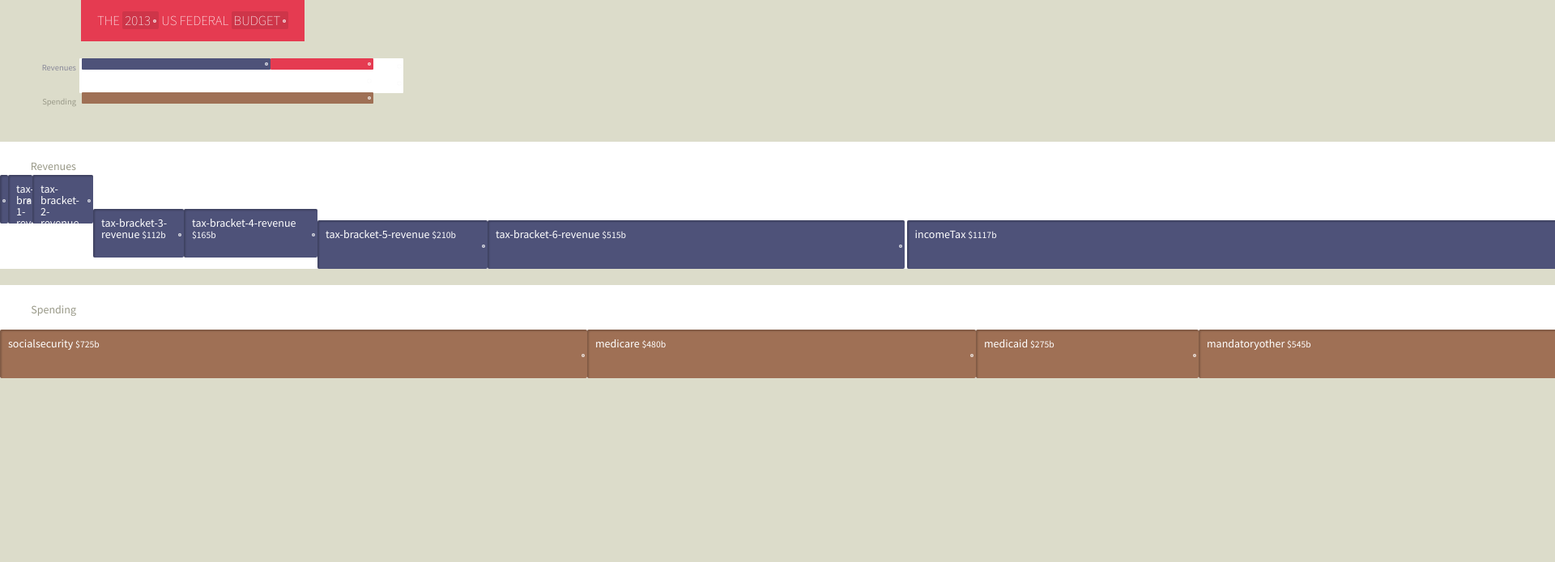
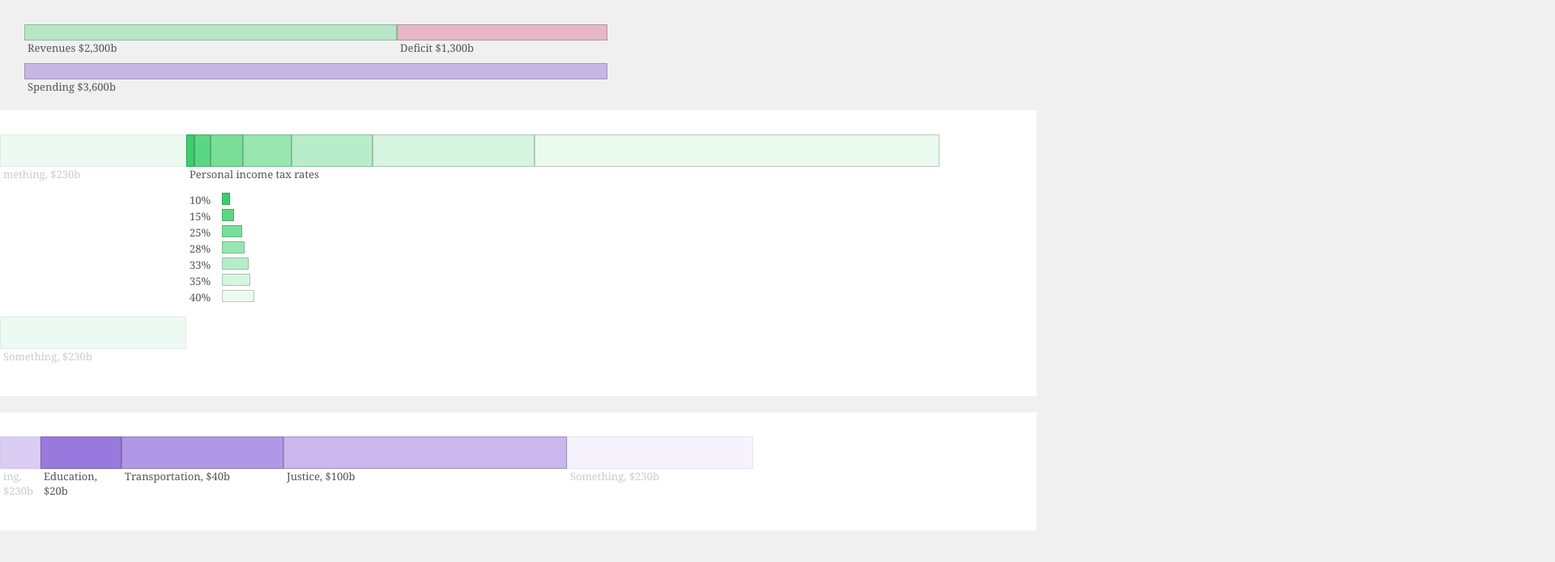
Before and after one commit to asolove/scrubbing-budget, a plain HTML site: page index.html in a window 1280 px wide. Shown: the top 694 px of the page at 81% size, 1920 px wide, since content can reach past the window. Drawn offline with Linux system fonts and the light colour scheme.

Commit message:
Static mockup.

```diff
--- a/index.html
+++ b/index.html
@@ -3,45 +3,126 @@
 <head>
 <title>The US Federal Budget</title>
 <link href="styles.css" rel="stylesheet"></link>
-<link href='http://fonts.googleapis.com/css?family=Source+Sans+Pro:200,300,400,600,700,900' rel='stylesheet' type='text/css'>
 </head>
 <body>
-	<div class="wrap">
-	<header>
-		<h1>The <span class="control dropdown">2013</span> US Federal <span class="control dropdown">Budget</span></h1>
-	</header>
+<div id="wrap">
 
 	<div class="overview">
-		<div class="in">
-			<label>Revenues</label>
-			<div class="revenues" data-scale="overview" data-variable="revenues" data-format="bar"></div><div class="deficit" data-scale="overview" data-variable="deficit" data-format="bar"></div>
-			<div class="zoomed-shows"></div>
+		<div class="row">
+			<div class="revenues item">
+				<div class="bar"></div>
+				<label>Revenues $2,300b</label>
+			</div>
+			<div class="deficit item">
+				<div class="bar"></div>
+				<label>Deficit $1,300b</label>
+			</div>
 		</div>
-		<div class="out">
-			<label>Spending</label>
-			<div class="spending" data-scale="overview" data-variable="spending" data-format="bar"></div><div class="surplus" data-scale="overview" data-variable="surplus" data-format="bar"></div>
-			<div class="zoomed-shows"></div>
+		<div class="row">
+			<div class="spending item">
+				<div class="bar"></div>
+				<label>Spending $3,600b</label>
+			</div>
 		</div>
 	</div>
 
-	<div class="zoomed">
-		<div class="in">
-			<label>Revenues</label>
-			<div class="revenues" data-scale="zoomed" data-variable="tax-bracket-0-revenue" data-format="bar"></div><div class="revenues" data-scale="zoomed" data-variable="tax-bracket-1-revenue" data-format="bar"></div><div class="revenues" data-scale="zoomed" data-variable="tax-bracket-2-revenue" data-format="bar"></div><div class="revenues" data-scale="zoomed" data-variable="tax-bracket-3-revenue" data-format="bar"></div><div class="revenues" data-scale="zoomed" data-variable="tax-bracket-4-revenue" data-format="bar"></div><div class="revenues" data-scale="zoomed" data-variable="tax-bracket-5-revenue" data-format="bar"></div><div class="revenues" data-scale="zoomed" data-variable="tax-bracket-6-revenue" data-format="bar"></div>
-			<div class="revenues" data-scale="zoomed" data-variable="incomeTax" data-format="bar"></div>
-			<div class="revenues" data-scale="zoomed" data-variable="incomeTax" data-format="bar"></div><div class="revenues" data-scale="zoomed" data-variable="socialTax" data-format="bar"></div><div class="revenues" data-scale="zoomed" data-variable="corporateTax" data-format="bar"></div><div class="revenues" data-scale="zoomed" data-variable="otherTax" data-format="bar"></div><div class="deficit" data-scale="zoomed" data-variable="deficit" data-format="bar"></div>
+	<div class="zoomed revenues">
+		<div class="row">
+			<div class="item greyed" style="width:230px">
+				<div class="bar"></div>
+				<label>mething, $230b</label>
+			</div>
 
-		</div>
-	</div>
-	<div class="zoomed">
-		<div class="out">
-			<label>Spending</label>
-			<div class="spending" data-scale="zoomed" data-variable="socialsecurity" data-format="bar"></div><div class="spending" data-scale="zoomed" data-variable="medicare" data-format="bar"></div><div class="spending" data-scale="zoomed" data-variable="medicaid" data-format="bar"></div><div class="spending" data-scale="zoomed" data-variable="mandatoryother" data-format="bar"></div><div class="spending" data-scale="zoomed" data-variable="defense" data-format="bar"></div><div class="spending" data-scale="zoomed" data-variable="nondefense" data-format="bar"></div><div class="spending" data-scale="zoomed" data-variable="interest" data-format="bar"></div><div class="surplus" data-scale="zoomed" data-variable="surplus" data-format="bar"></div>
+			<div class="item personalTax">
+				<div class="item rate1" style="width:10px">
+					<div class="bar"></div>
+				</div>
+
+				<div class="item rate2" style="width:20px">
+					<div class="bar"></div>
+				</div>
+
+				<div class="item rate3" style="width:40px">
+					<div class="bar"></div>
+				</div>
+
+				<div class="item rate4" style="width:60px">
+					<div class="bar"></div>
+				</div>
+
+				<div class="item rate5" style="width:100px">
+					<div class="bar"></div>
+				</div>
+
+				<div class="item rate6" style="width:200px">
+					<div class="bar"></div>
+				</div>
+
+				<div class="item rate7" style="width:500px">
+					<div class="bar"></div>
+				</div>
+
+				<label>
+					<div class="tax-rates">
+
+						Personal income tax rates
+						<dl>
+							<dt>10%</dt>
+							<dd class="rate1" style="width:10px"><div class="bar"></div></dd>
+							<dt>15%</dt>
+							<dd class="rate2" style="width:15px"><div class="bar"></div></dd>
+							<dt>25%</dt>
+							<dd class="rate3" style="width:25px"><div class="bar"></div></dd>
+							<dt>28%</dt>
+							<dd class="rate4" style="width:28px"><div class="bar"></div></dd>
+							<dt>33%</dt>
+							<dd class="rate5" style="width:33px"><div class="bar"></div></dd>
+							<dt>35%</dt>
+							<dd class="rate6" style="width:35px"><div class="bar"></div></dd>
+							<dt>40%</dt>
+							<dd class="rate7" style="width:40px"><div class="bar"></div></dd>
+						</dl>
+					</div>
+				</label>
+			</div>
+
+			<div class="item greyed" style="width:230px">
+				<div class="bar"></div>
+				<label>Something, $230b</label>
+			</div>
 		</div>
 	</div>
 
-	<script src="lib/c.js"></script>
-	<script src="lib/underscore.js"></script>
-	<script src="calc.js"></script>
+
+	<div class="zoomed spending">
+		<div class="row">
+			<div class="item greyed" style="width:50px">
+				<div class="bar"></div>
+				<label>ing, $230b</label>
+			</div>
+
+			<div class="item" style="width:100px">
+				<div class="bar"></div>
+				<label>Education, $20b</label>
+			</div>
+
+			<div class="item" style="width:200px">
+				<div class="bar"></div>
+				<label>Transportation, $40b</label>
+			</div>
+
+			<div class="item" style="width:350px">
+				<div class="bar"></div>
+				<label>Justice, $100b</label>
+			</div>
+
+
+			<div class="item greyed" style="width:230px">
+				<div class="bar"></div>
+				<label>Something, $230b</label>
+			</div>
+		</div>
+	</div>
+</div>
 </body>
 </html>
--- a/styles.css
+++ b/styles.css
@@ -1,175 +1,106 @@
+* { box-sizing: border-box;}
+
 body {
-	background-color: #dcdcca;
-	font: 14px/1.5 'Source Sans Pro', sans-serif;
-	color: #444;
-	padding: 0; margin: 0;
-
-	overflow: hidden;
-
- 	-moz-user-select: none;
- 	-webkit-user-select: none;
- 	-ms-user-select: none;
+	padding: 30px;
+	color: #555;
+	margin: 0;
+	font: 14px/1.4 georgia;
+	background: #f0f0f0;
 }
 
-header {
-	margin-left: 100px;
-	display: inline-block;
-	text-transform: uppercase;
-	font-size: 1.2em;
-	background-color: #e53b51;
-	color: #fff;
-	padding: 5px 20px;
+.row {
+	margin-bottom: 10px;
+	clear: both;
+	overflow: auto;
 }
 
-header h1 {
-	font-size: 1em;
-	font-weight: 200;
-	line-height: 1.1;
+.item {
+	float: left;
 }
 
-header .control {
-	background-color: #ce3549;
-	padding-left: 3px;
-	padding-right: 10px;
-	position: relative;
-	border-radius: 2px;
+.item .bar {
+	height:20px;
+	width: 100%;
+	background-color: #ccc;
+	border: 1px solid rgba(0,0,0,0.2);
 }
 
-div[data-variable] { display: inline-block;}
-
-.overview > div {
-	position: relative;
+.item label {
+	font-size: 13px;
+	padding-left: 4px;
+	display: block;
+	clear: left;
 }
 
-.overview div div {
-	z-index: 3;
+.item.revenues {
+	width: 460px;
+}
+.item.revenues .bar {
+	background: rgba(50,205,100,0.3);
 }
 
-header .control:after,
-.overview div div:after,
-.zoomed div div:after {
-	content: " ";
-	display: inline-block;
-	position: absolute;
-	top: 45%;
-	right: 3px;
-	width: 2px;
-	height: 2px;
-	border-radius: 2px;
-	border: 1px solid rgba(255,255,255,0.7);
-	background-color: rgba(255,255,255,0.4);
-	box-shadow: 0px 0px 1px rgba(0,0,0,0.1);
+.item.deficit {
+	width: 260px;
+}
+.item.deficit .bar {
+	background: rgba(205,50,100,0.3);
 }
 
-header .locked.control:after,
-.overview div div.locked:after,
-.zoomed div div.locked:after {
-	border-color: red;
+.item.spending {
+	width: 720px;
+}
+.item.spending .bar {
+	background: rgba(100,50,205,0.3);
 }
 
-.overview div div:after {
-	top: 35%;
-}
-
-.zoomed div div:after {
-	top: 50%;
-}
-
-.overview {
-	margin-top: 1px;
-	padding: 20px 100px;
+.item.greyed {
+	opacity: 0.3;
 }
 
 .zoomed {
-	padding-top: 20px;
-	margin-top: 20px;
 	background-color: white;
-	width: 10000000px;
+	margin: 20px -30px;
+	padding: 30px 0px;
 }
 
-.overview div div,
-.zoomed div div {
-	display: inline-block;
-	height: 14px;
-	border-radius: 1px;
-	position: relative;
+.zoomed.revenues .item.greyed .bar {
+	background: rgba(50,205,100,0.3);
 }
 
-.zoomed div div {
-	box-shadow: inset 2px 2px 2px rgba(0,0,0,0.2);
+.rate1 .bar { background: rgba(50,205,100,0.95); }
+.rate2 .bar { background: rgba(50,205,100,0.8); }
+.rate3 .bar { background: rgba(50,205,100,0.65); }
+.rate4 .bar { background: rgba(50,205,100,0.5); }
+.rate5 .bar { background: rgba(50,205,100,0.35); }
+.rate6 .bar { background: rgba(50,205,100,0.2); }
+.rate7 .bar { background: rgba(50,205,100,0.1); }
+
+.zoomed .item .tax-rates .bar { height: 15px;}
+.tax-rates dt { float: left; text-align:right; width:20px;}
+.tax-rates dd { height: 20px;}
+
+.zoomed .item .bar {
+	height: 40px;
 }
 
 
-.zoomed div div {
-	height: 60px;
-	border-radius: 2px;
+.zoomed.spending .item.greyed .bar {
+	background: rgba(100,50,205,0.3);
 }
 
-.revenues {
-	background-color: #4E5279;
-	width: 230px;
+.zoomed.spending .item:nth-child(7n)   .bar { background: rgba(100,50,205,0.95); }
+.zoomed.spending .item:nth-child(7n+1) .bar { background: rgba(100,50,205,0.8); }
+.zoomed.spending .item:nth-child(7n+2) .bar { background: rgba(100,50,205,0.65); }
+.zoomed.spending .item:nth-child(7n+3) .bar { background: rgba(100,50,205,0.5); }
+.zoomed.spending .item:nth-child(7n+4) .bar { background: rgba(100,50,205,0.35); }
+.zoomed.spending .item:nth-child(7n+5) .bar { background: rgba(100,50,205,0.2); }
+.zoomed.spending .item:nth-child(7n+6) .bar { background: rgba(100,50,205,0.1); }
+
+
+
+
+
+
+
+
 }
-
-.spending {
-	background-color: #9f7055;
-	width: 360px;
-}
-
-.deficit {
-	background-color: #e53b51;
-	width: 129px;
-}
-
-.surplus {
-	background-color: #3cb5b5;
-	width: 129px;
-}
-
-.overview label {
-	color: #998;
-	display: inline-block;
-	margin-left: -86px;
-	margin-right: 4px;
-	width: 80px;
-	text-align: right;
-	font-size:.75em;
-	line-height: 8px;
-}
-
-.overview div div.zoomed-shows {
-	position: absolute;
-	background: white;
-	top: 0px;
-	left: -2px;
-	height: 22px;
-	width: 400px;
-	z-index: 1;
-}
-
-.overview .in label {
-	color: #889;
-}
-
-.zoomed label {
-	color: #998;
-	display: block;
-	width: 94px;
-	text-align: right;
-}
-
-.overview [data-variable] {
-	color: transparent;
-}
-
-.zoomed [data-variable] {
-	color: #fff;
-}
-
-.zoomed [data-variable] span {
-	display: block;
-	padding: 10px;
-	line-height: 1;
-}
-
-.zoomed [data-variable] small {
-}
```
